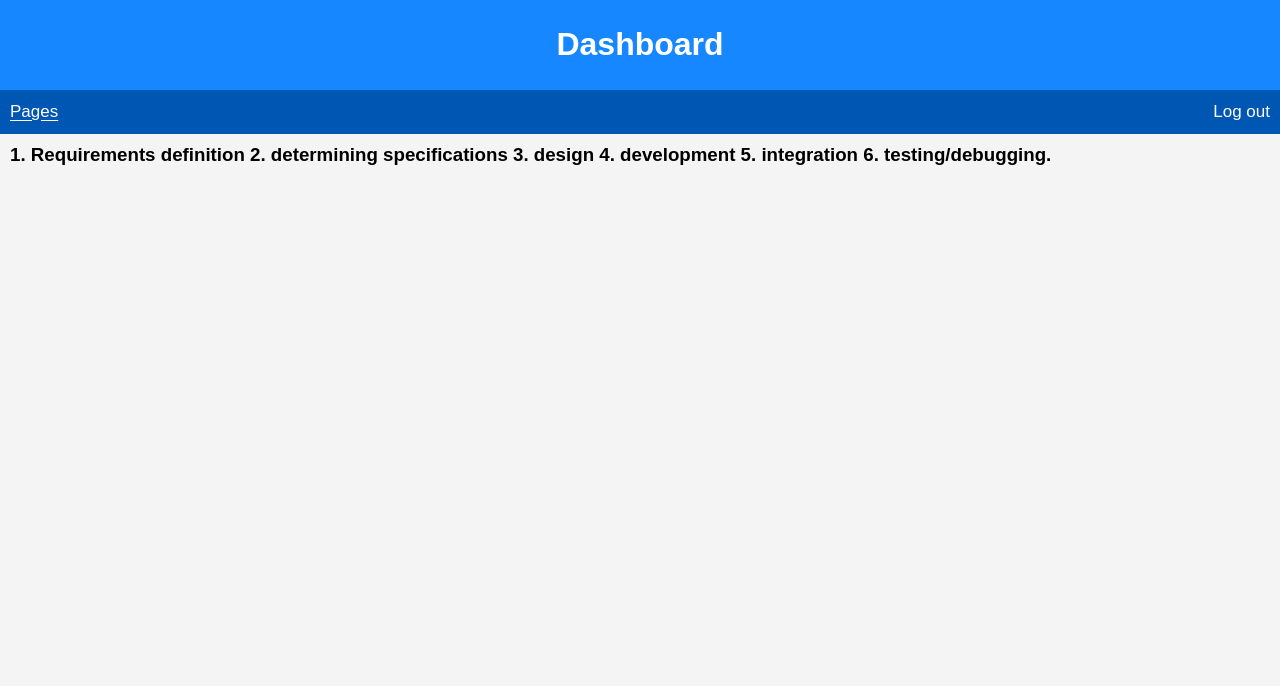
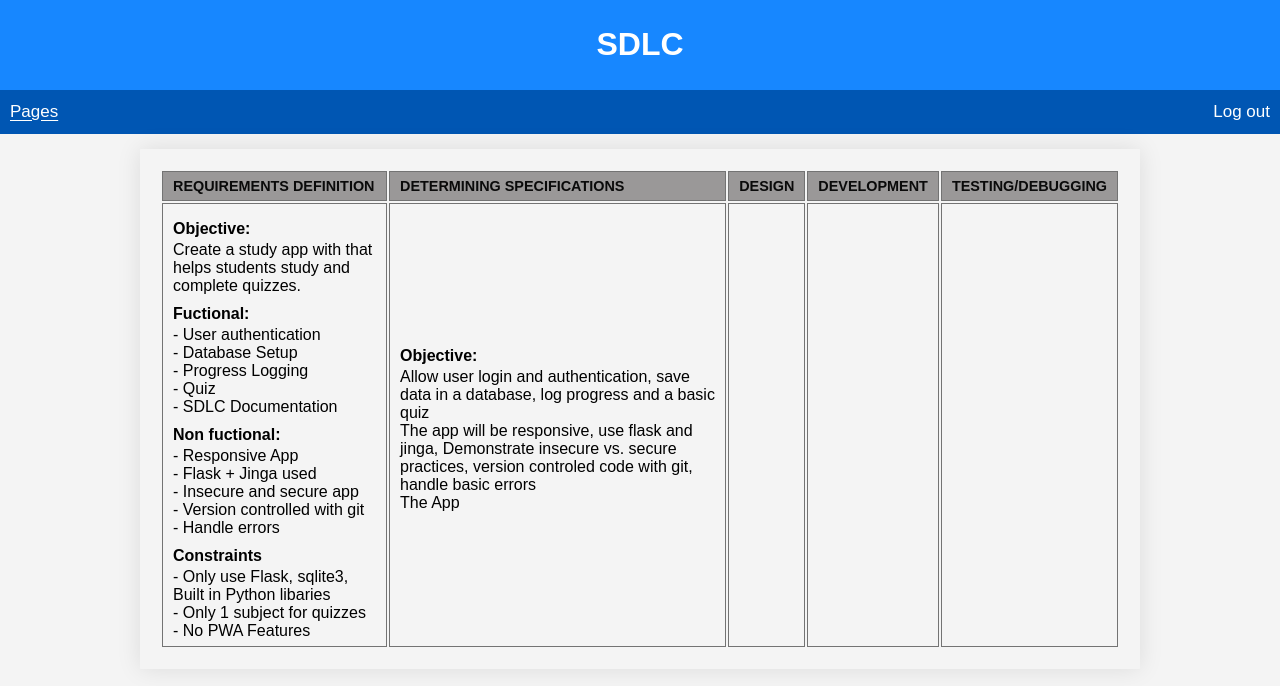
Before and after one commit to Dylstar1/Web-app-y12, a Flask app: page /sdlc in a window 1280 px wide. Shown: the top 686 px of the page. Run offline with Flask 3, Linux system fonts and the light colour scheme; a user stored in the database is signed in.

Commit message:
feedback 1

```diff
--- a/web/app.py
+++ b/web/app.py
@@ -223,9 +223,15 @@ def quizz():
 
         current_question_index = session['question_id']
         current_question = questions[current_question_index]
+        correct_index = current_question['correct_answer']
+        correct = chr(ord('A') + correct_index)
+
+        if user_answer and int(user_answer) != current_question['correct_answer']:
+            flash(f'Incorrect. The correct answer is {correct}', 'error')
 
         if user_answer and int(user_answer) == current_question['correct_answer']:
             session['score'] += 1
+            flash('Correct', 'success')
 
         session['question_id'] += 1
 
--- a/web/static/styles.css
+++ b/web/static/styles.css
@@ -93,6 +93,12 @@ navbar a:hover {
 h1 {
     text-align: center;
 }
+
+h4 {
+    margin-bottom: -15px;
+    margin-top: 10px;
+}
+
 .dash {
     margin: 5px;
     padding: 5px;
--- a/web/templates/dashboard.html
+++ b/web/templates/dashboard.html
@@ -2,5 +2,5 @@
 {% block title %}Dashboard - Smart Study Quiz App{% endblock %}
 {% block heading %}Dashboard{% endblock %}
 {% block content %}
-    <h3 class="dash">Welcome to the Smart Study Quiz App!</h3>
+    <h2 class="dash">Welcome to the Smart Study Quiz App!</h2>
 {% endblock %}
--- a/web/templates/quizz.html
+++ b/web/templates/quizz.html
@@ -16,6 +16,9 @@
                 </div>
             {% endfor %}
             <br>
+            {% if current_number > 1 %}
+                <button type="submit" name="action" value="previous">Previous</button>
+            {% endif %}
             <button type="submit">Next</button>
     </form>
 
--- a/web/templates/sdlc.html
+++ b/web/templates/sdlc.html
@@ -1,13 +1,28 @@
 {% extends 'base.html' %}
-{% block title %}Dashboard - Smart Study Quiz App{% endblock %}
-{% block heading %}Dashboard{% endblock %}
+{% block title %}SDLC - Smart Study Quiz App{% endblock %}
+{% block heading %}SDLC{% endblock %}
 {% block content %}
-    <h3 class="sdlc">
-        1. Requirements definition
-        2. determining specifications
-        3. design
-        4. development
-        5. integration
-        6. testing/debugging.
-    </h3>
+        <table>
+            <tr>
+                <th>Requirements definition</th>
+                <th>determining specifications</th>
+                <th>design</th>
+                <th>development</th>
+                <th>testing/debugging</th>
+            </tr>
+            <tr>
+                <td><h4>Objective:</h4><br> Create a study app with that helps students study and complete quizzes.<br>
+                    <h4>Fuctional:</h4><br>- User authentication<br>- Database Setup<br>- Progress Logging<br>- Quiz<br>- SDLC Documentation<br>
+                    <h4>Non fuctional:</h4> <br>- Responsive App<br> - Flask + Jinga used<br>- Insecure and secure app<br>- Version controlled with git<br>- Handle errors
+                    <br> <h4>Constraints</h4><br>- Only use Flask, sqlite3, Built in Python libaries<br>- Only 1 subject for quizzes<br>- No PWA Features
+                </td>
+                <td><h4>Objective:</h4><br>Allow user login and authentication, save data in a database, log progress and a basic quiz
+                    <br>The app will be responsive, use flask and jinga, Demonstrate insecure vs. secure practices, version controled code with git, handle basic errors
+                    <br>The App
+                </td>
+                <td></td>
+                <td></td>
+                <td></td>
+            </tr>
+        </table>
 {% endblock %}
```
Also changed, not shown: web/templates/results.html (+46 -2 lines), web/database.db.
